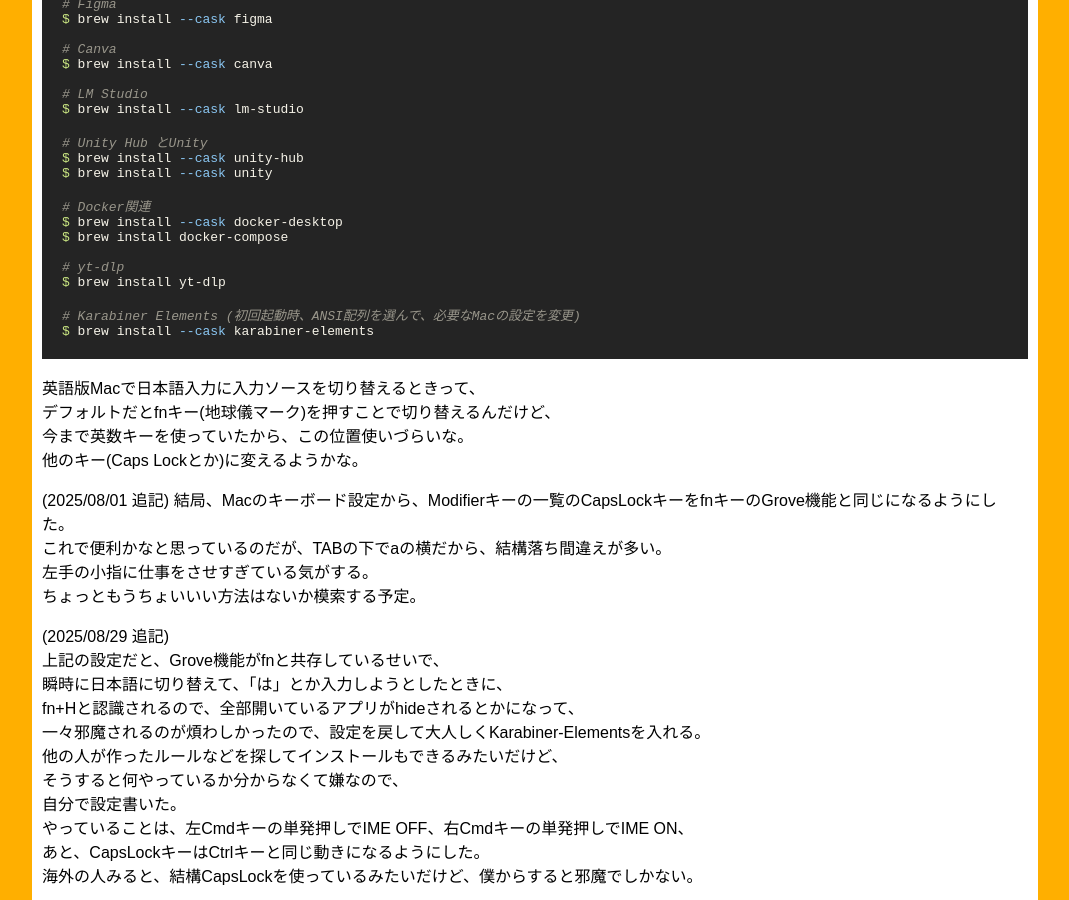
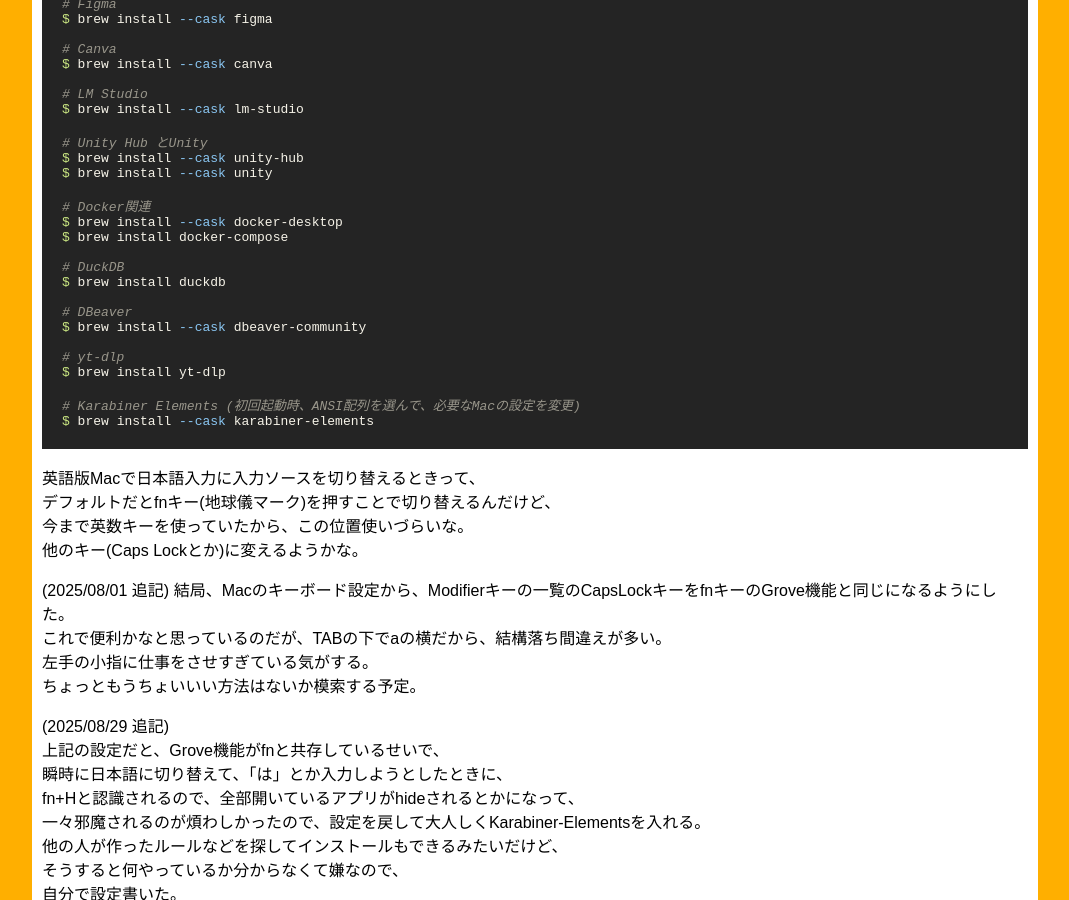
Before and after one commit to ryotakato/ryotakato.github.io, a Jekyll site: the page built from _posts/2025-07-24-made-env-homebrew-on-mac-02.md, in a window 1280 px wide and 900 px high, scrolled down 5967 px. Shown: the whole window, without its empty margins (188-1257 px from the left). Built offline with Jekyll 4.4.1, drawn with Linux system fonts in a browser that asks for light colours; some of the changed text lies outside the part shown.

Commit message:
update article

````diff
--- a/_posts/2025-07-24-made-env-homebrew-on-mac-02.md
+++ b/_posts/2025-07-24-made-env-homebrew-on-mac-02.md
@@ -369,6 +369,12 @@
 $ brew install --cask docker-desktop
 $ brew install docker-compose
 
+# DuckDB
+$ brew install duckdb
+
+# DBeaver
+$ brew install --cask dbeaver-community
+
 # yt-dlp
 $ brew install yt-dlp
 
@@ -467,5 +473,8 @@
 あまり詳しく調べてないけど、上手くいったのでまあいいや。
 
 
+(2026/02/04 追記)
+上記のその他一覧にDuckDBとDBeaverを追加
+
 
 ```
````
